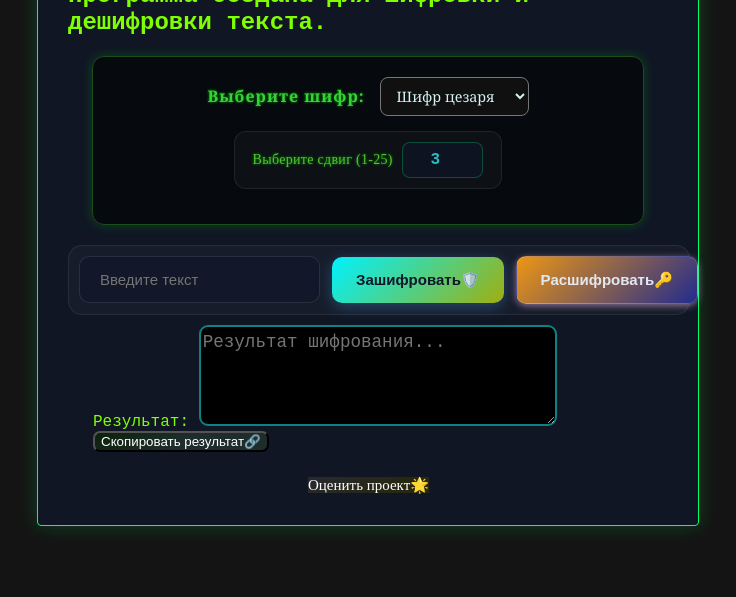
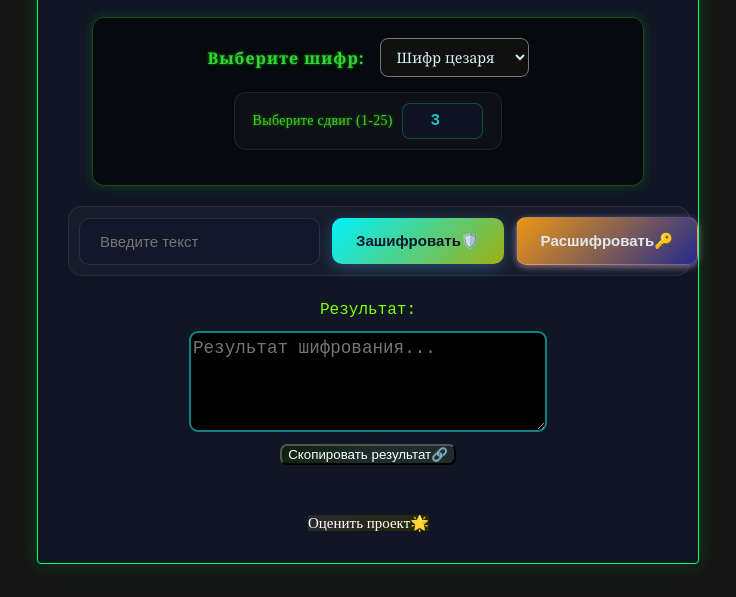
Before and after one commit to ET-VISUAL/GhostText, a website with bundled scripts: page index.html in a window 1280 px wide. Shown: the part 203-800 px from the top of the page, without its empty margins (272-1008 px from the left). Built offline with nearby package versions, Linux system fonts and the light colour scheme.

Commit message:
style edit

```diff
--- a/style.css
+++ b/style.css
@@ -221,8 +221,13 @@ body {
 }
 
 .result-option {
-    padding-top: 10px;
-    padding-left: 25px;
+    display: flex;
+    flex-direction: column;
+    align-items: center;
+    gap: 12px;
+    margin: 25px auto;
+    width: 90%;
+    max-width: 500px;
 }
 
 #result-input {
@@ -234,6 +239,7 @@ body {
     padding-top: 5px;
     border-radius: 9px;
 }
+
 
 #result-input:focus {
     outline: none;
```
